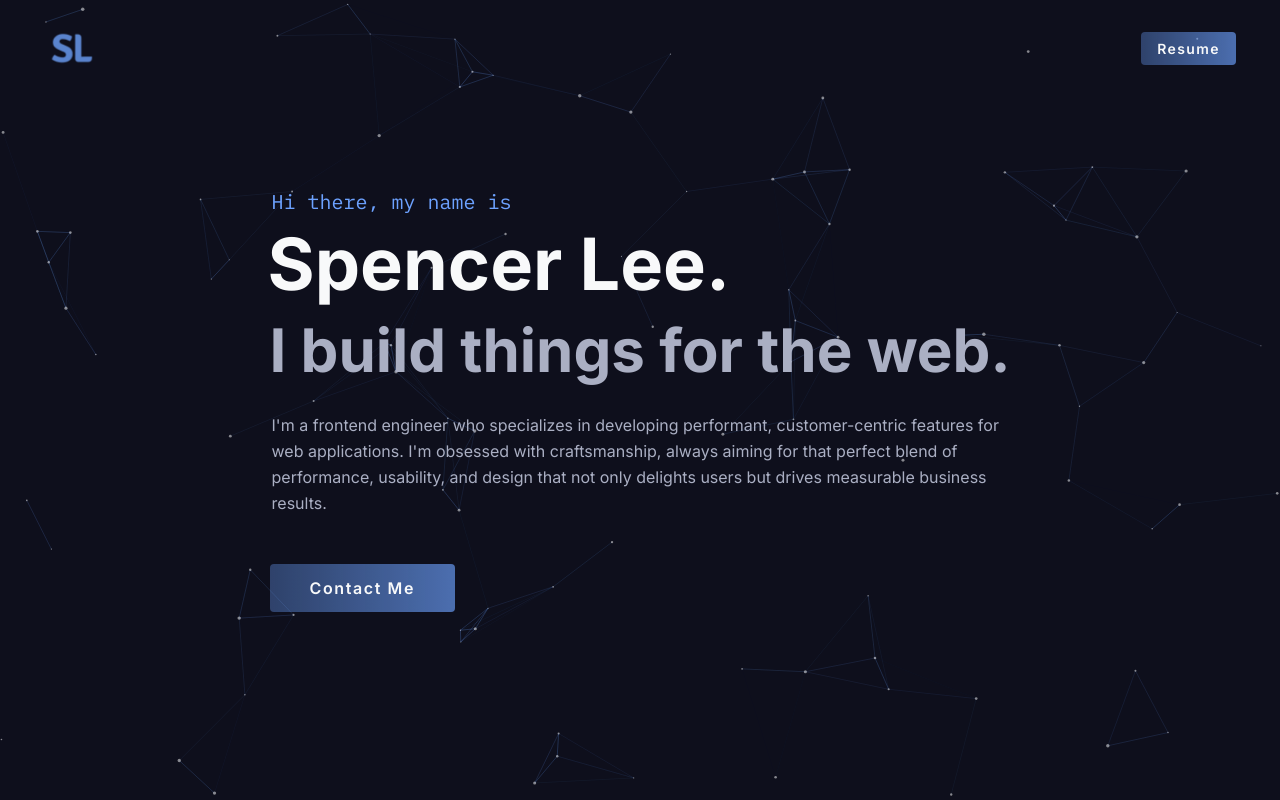
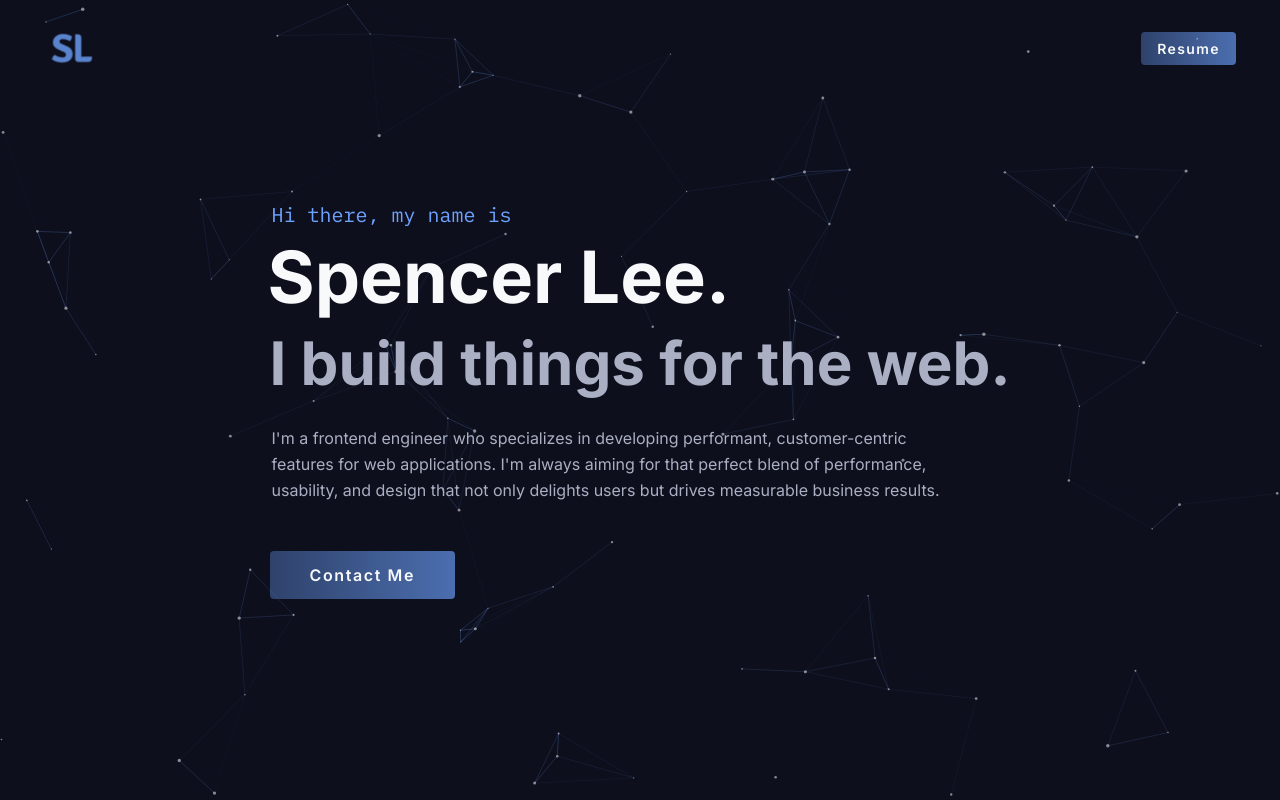
Before and after one commit to Spencer-J-Lee/portfolio-website-v1, a Next.js app: page / in a window 1280 px wide. Shown: the top 800 px of the page. Built offline with nearby package versions, Linux system fonts and the light colour scheme.

Commit message:
Update copy

```diff
--- a/src/components/Hero.tsx
+++ b/src/components/Hero.tsx
@@ -28,12 +28,12 @@ export const Hero = () => {
         </Fade>
 
         <Fade direction="up" index={13}>
-          <p className="text-muted ml-0.5 mt-2.5 max-w-[732px] text-sm leading-relaxed md:mt-8 md:text-base">
+          <p className="text-muted ml-0.5 mt-2.5 max-w-[680px] text-sm leading-relaxed md:mt-8 md:text-base">
             {`I'm`} a frontend engineer who specializes in developing
             performant, customer-centric features for web applications. {`I'm`}{" "}
-            obsessed with craftsmanship, always aiming for that perfect blend of
-            performance, usability, and design that not only delights users but
-            drives measurable business results.
+            always aiming for that perfect blend of performance, usability, and
+            design that not only delights users but drives measurable business
+            results.
           </p>
         </Fade>
 
```
